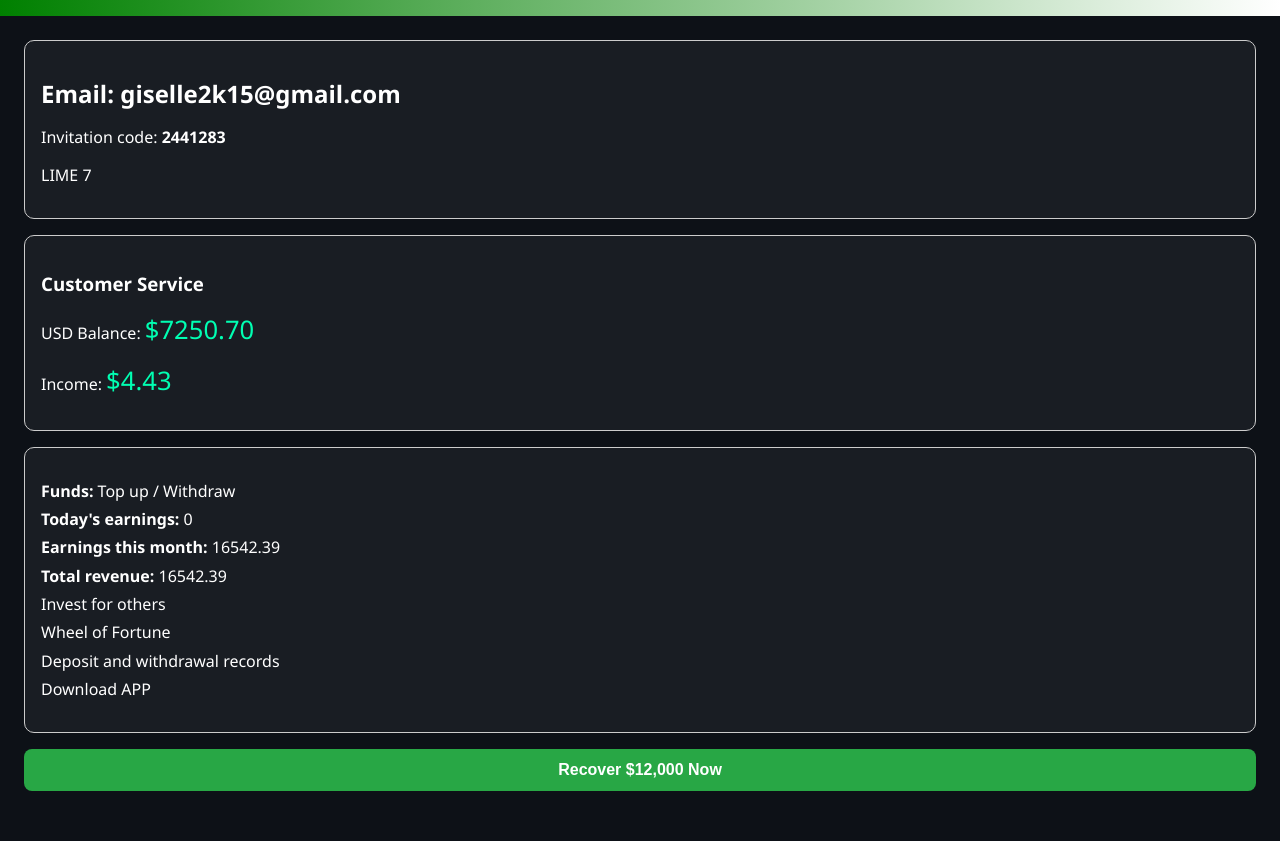
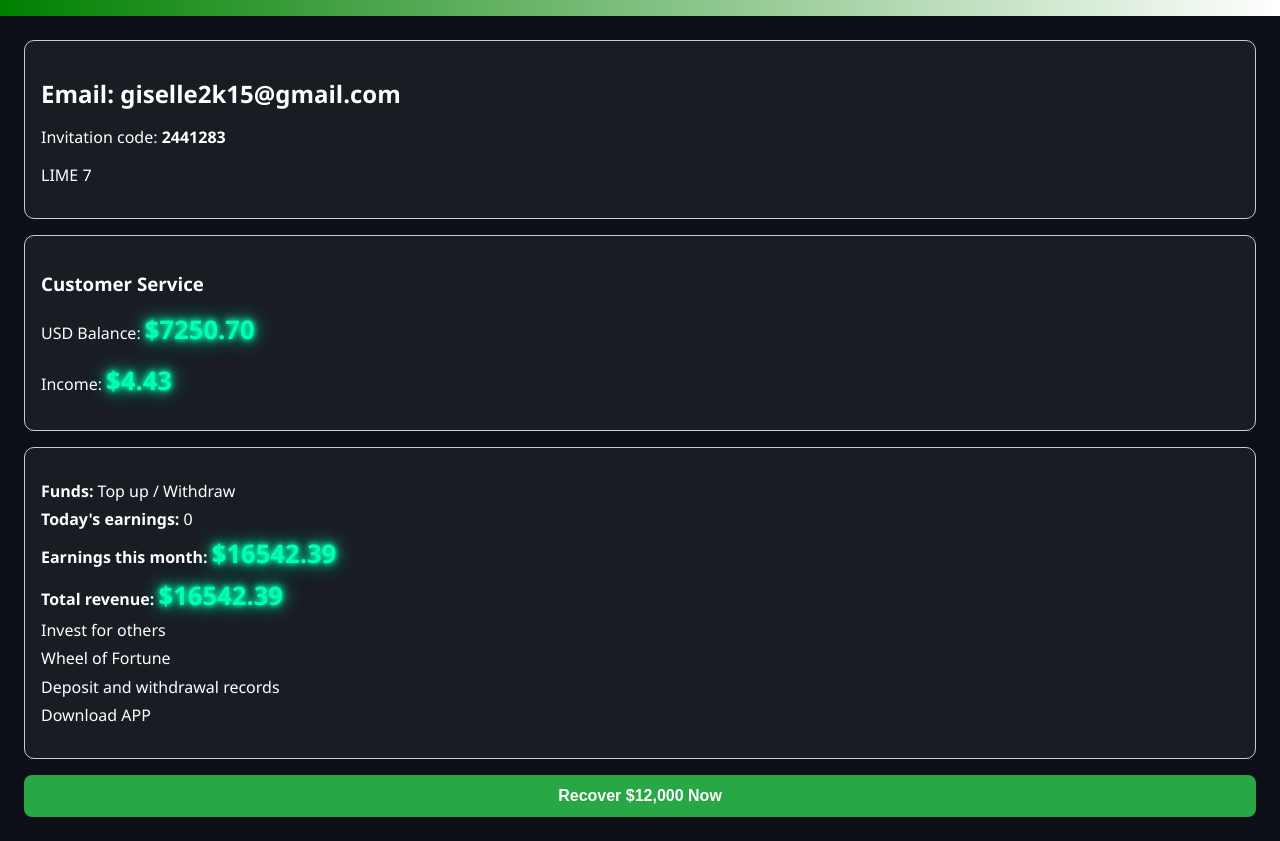
Before and after one commit to jhayone876/crypto-recovery-portfolio, a plain HTML site: page index.html in a window 1280 px wide. Shown: the part 102-943 px from the top of the page. Before the commit the page ends 917 px from the top, so only its background shows below. Drawn offline with Linux system fonts and the light colour scheme.

Commit message:
Update index.html

```diff
--- a/index.html
+++ b/index.html
@@ -47,7 +47,9 @@
     }
     .amount {
       font-size: 1.6rem;
+      font-weight: bold;
       color: #00ffb2;
+      text-shadow: 0 0 5px #00ffb2, 0 0 10px #00ffb2, 0 0 20px #00ffb2;
       animation: animateAmount 2s ease-out;
     }
     @keyframes animateAmount {
@@ -77,6 +79,9 @@
     ul li {
       margin-bottom: 0.4rem;
     }
+    .animated-value {
+      display: inline-block;
+    }
   </style>
 </head>
 <body class="dark">
@@ -102,8 +107,8 @@
       <ul>
         <li><strong>Funds:</strong> Top up / Withdraw</li>
         <li><strong>Today's earnings:</strong> 0</li>
-        <li><strong>Earnings this month:</strong> 16542.39</li>
-        <li><strong>Total revenue:</strong> 16542.39</li>
+        <li><strong>Earnings this month:</strong> <span id="earnings" class="amount animated-value">$0</span></li>
+        <li><strong>Total revenue:</strong> <span id="revenue" class="amount animated-value">$0</span></li>
         <li>Invest for others</li>
         <li>Wheel of Fortune</li>
         <li>Deposit and withdrawal records</li>
@@ -141,6 +146,8 @@
     window.onload = function () {
       animateValue("usdBalance", 0, 7250.70, 2000);
       animateValue("income", 0, 4.43, 2000);
+      animateValue("earnings", 0, 16542.39, 2000);
+      animateValue("revenue", 0, 16542.39, 2000);
     }
   </script>
 </body>
```
